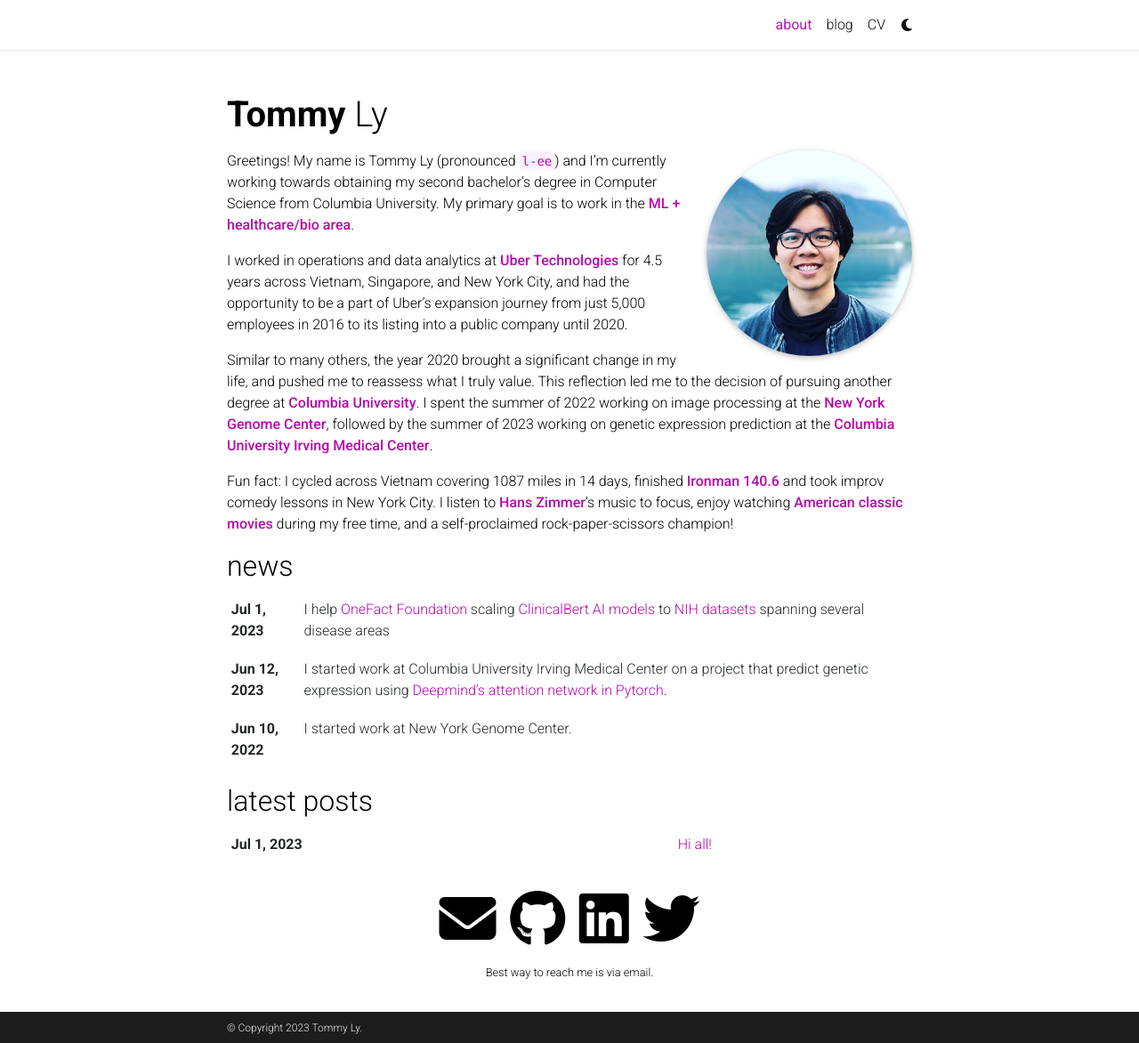
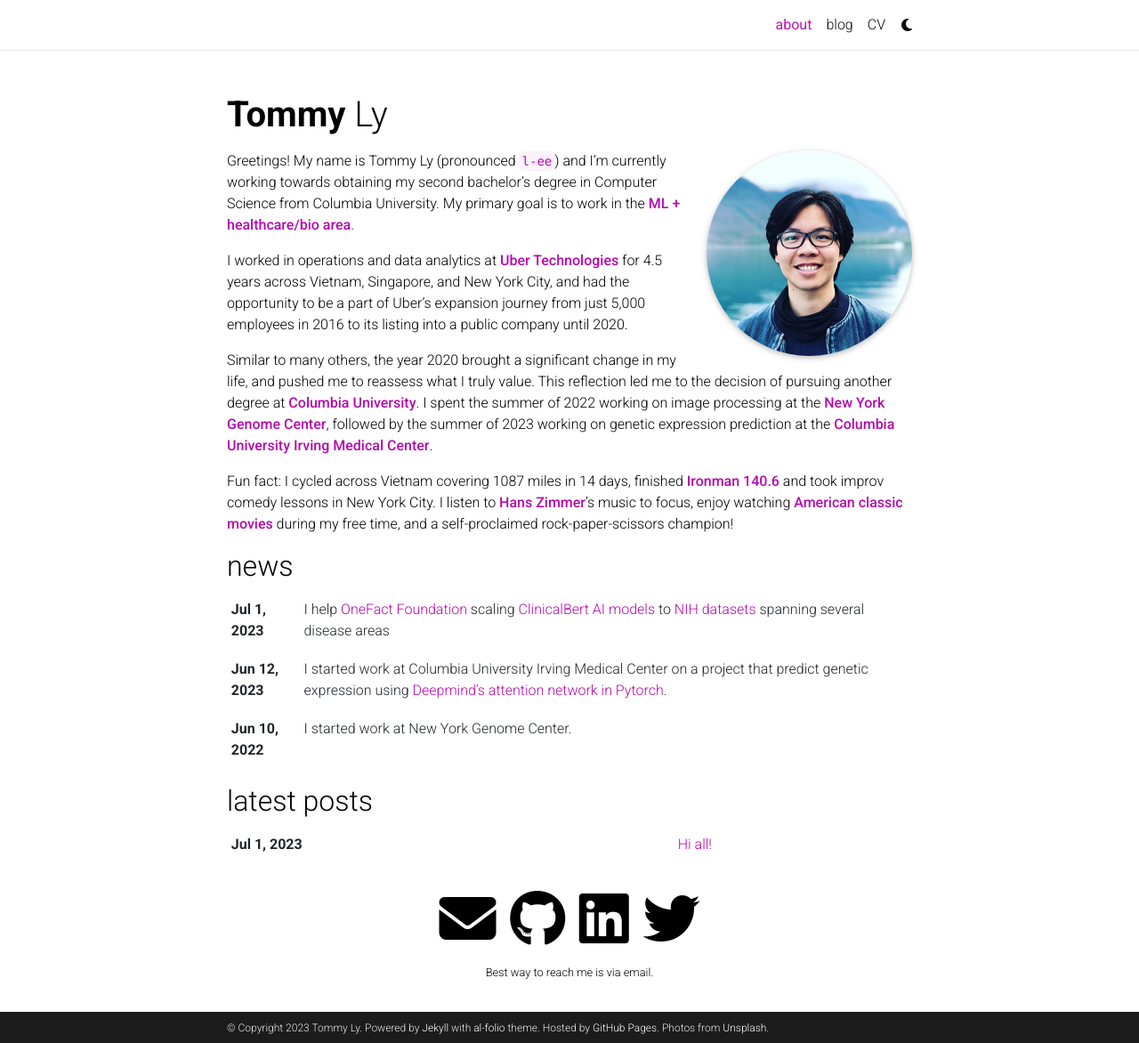
Before and after one commit to tommyly201/tommyly201.github.io, a Jekyll site: the page built from _pages/about.md, in a window 1280 px wide and 1172 px high. Shown: the whole window at 89% size. Built offline with Jekyll 4.4.1, drawn with Linux system fonts in a browser that asks for light colours; full-size pictures stand in for the smaller copies a plugin makes; comment, search, counter and statistics services are not loaded; a style sheet for code colours, icons or effects is not loaded; some of the changed lines change nothing that is shown.

Commit message:
reuse footer text

```diff
--- a/_config.yml
+++ b/_config.yml
@@ -9,10 +9,10 @@
 email: tommy.ly@columbia.edu
 description: > # the ">" symbol means to ignore newlines until "footer_text:"
   Undergraduate Student in CS @ Columbia
-# footer_text: >
-#   Powered by <a href="https://jekyllrb.com/" target="_blank">Jekyll</a> with <a href="https://github.com/alshedivat/al-folio">al-folio</a> theme.
-#   Hosted by <a href="https://pages.github.com/" target="_blank">GitHub Pages</a>.
-#   Photos from <a href="https://unsplash.com" target="_blank">Unsplash</a>.
+footer_text: >
+  Powered by <a href="https://jekyllrb.com/" target="_blank">Jekyll</a> with <a href="https://github.com/alshedivat/al-folio">al-folio</a> theme.
+  Hosted by <a href="https://pages.github.com/" target="_blank">GitHub Pages</a>.
+  Photos from <a href="https://unsplash.com" target="_blank">Unsplash</a>.
 keywords: machine learning, healthcare, biotech  # add your own keywords or leave empty
 
 lang: en # the language of your site (for example: en, fr, cn, ru, etc.)
```
